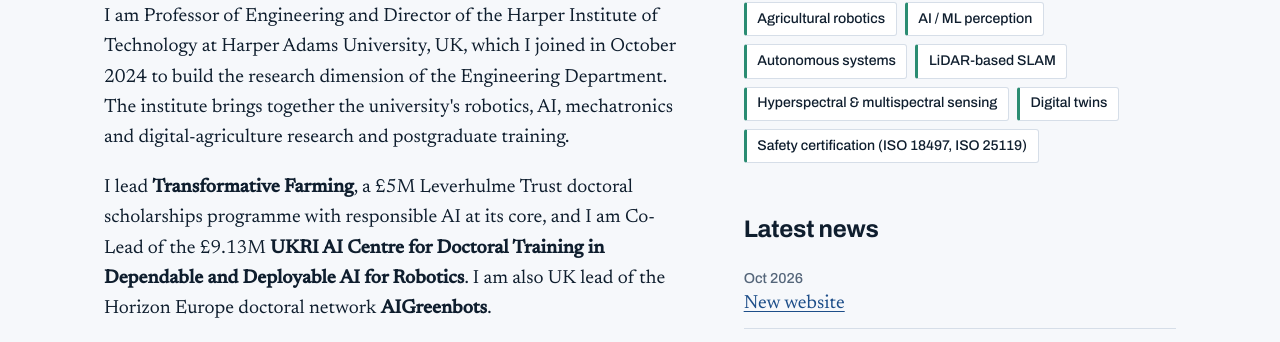
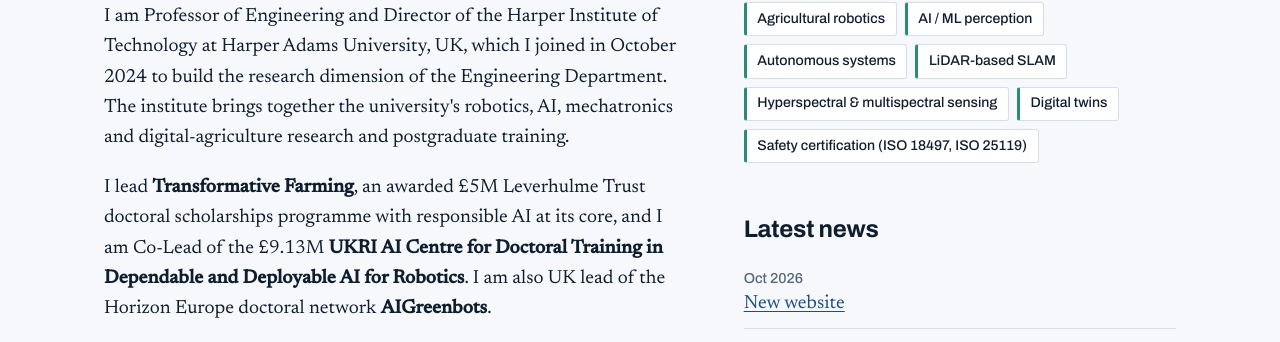
Before and after one commit to fauatcheein/fauatcheein, a Jekyll site: the page built from index.md, in a window 1280 px wide. Shown: the part 952-1294 px from the top of the page. Built offline with Jekyll 4.4.1, drawn with Linux system fonts in a browser that asks for light colours.

Commit message:
Update h-index (Scopus 36, Scholar 42) and mark Leverhulme programme as awarded
Co-Authored-By: Claude Opus 5.5 <noreply@anthropic.com>
Claude-Session: https://claude.ai/code/session_013vG8pAwPL2boRy86rjwP67

```diff
--- a/cv.html
+++ b/cv.html
@@ -37,7 +37,7 @@ intro: Engineer-scientist and research leader with a PhD in Control Systems Engi
 <h3>Strategic leadership in AI and robotics</h3>
 <ol class="cv-list">
   <li><span class="when">2024 – present</span><div><strong>Director, Harper Institute of Technology</strong><span>Institute-level executive lead for robotics, mechatronics, drones, AI and agri-tech economics research, postgraduate training and strategic partnerships. Sets the institute's research direction, external funding strategy and staffing plan, and represents the institute to university senior leadership and external funders.</span></div></li>
-  <li><span class="when">2025 – present</span><div><strong>Principal Investigator, Transformative Farming</strong><span>Leverhulme Trust Doctoral Scholarships programme (£5M) for a 24-scholar cohort at Harper Adams University, with compliant and responsible AI as a structural, cohort-wide training priority. Partners: Centre for Crop and Environmental Sciences and Centre for Social Science. Responsible for strategic design, governance, supervisory structure and the training curriculum in AI, autonomous systems, digital twins and data governance.</span></div></li>
+  <li><span class="when">2025 – present</span><div><strong>Principal Investigator, Transformative Farming</strong><span>Awarded Leverhulme Trust Doctoral Scholarships programme (£5M) for a 24-scholar cohort at Harper Adams University, with compliant and responsible AI as a structural, cohort-wide training priority. Partners: Centre for Crop and Environmental Sciences and Centre for Social Science. Responsible for strategic design, governance, supervisory structure and the training curriculum in AI, autonomous systems, digital twins and data governance.</span></div></li>
   <li><span class="when">2023 – 2032</span><div><strong>Co-Lead, UKRI AI Centre for Doctoral Training in Dependable and Deployable Artificial Intelligence for Robotics</strong><span>£9.13M national doctoral training centre; strategic responsibility for AI research direction, cohort recruitment and training design.</span></div></li>
   <li><span class="when">2024 – 2028</span><div><strong>Principal Investigator (UK), AIGreenbots</strong><span>European Commission Horizon doctoral network on artificial intelligence and sensor fusion for sustainable robotics in precision agriculture.</span></div></li>
 </ol>
@@ -57,7 +57,7 @@ intro: Engineer-scientist and research leader with a PhD in Control Systems Engi
   <thead><tr><th scope="col">Award</th><th scope="col">Role</th><th scope="col">Period</th><th scope="col" class="num">Amount</th></tr></thead>
   <tbody>
     <tr><td>UKRI AI Centre for Doctoral Training in Dependable and Deployable AI for Robotics</td><td>Co-Lead</td><td>2023 – 2032</td><td class="num">£9,129,953</td></tr>
-    <tr><td>Transformative Farming, Leverhulme Trust Doctoral Scholarships</td><td>PI</td><td>2025 –</td><td class="num">£5,000,000</td></tr>
+    <tr><td>Transformative Farming, Leverhulme Trust Doctoral Scholarships (awarded)</td><td>PI</td><td>2025 –</td><td class="num">£5,000,000</td></tr>
     <tr><td>Advanced Center in Electrical and Electronic Engineering (AC3E), BASAL FB0008</td><td>PI</td><td>2014 – 2019</td><td class="num">US$10,000,000 <span class="meta">centre total</span></td></tr>
     <tr><td>ANID ANILLO ACT210052</td><td>PI</td><td>2022 –</td><td class="num">US$800,000</td></tr>
     <tr><td>Innovate UK: Adopting Agri-Robotics to Optimise Sustainable Weed Management Practices, with industry</td><td>Lead PI</td><td>2023 –</td><td class="num">£280,000</td></tr>
--- a/index.md
+++ b/index.md
@@ -29,7 +29,7 @@ title: About
   <div>
     <h2>About</h2>
     <p>I am Professor of Engineering and Director of the Harper Institute of Technology at Harper Adams University, UK, which I joined in October 2024 to build the research dimension of the Engineering Department. The institute brings together the university's robotics, AI, mechatronics and digital-agriculture research and postgraduate training.</p>
-    <p>I lead <strong>Transformative Farming</strong>, a £5M Leverhulme Trust doctoral scholarships programme with responsible AI at its core, and I am Co-Lead of the £9.13M <strong>UKRI AI Centre for Doctoral Training in Dependable and Deployable AI for Robotics</strong>. I am also UK lead of the Horizon Europe doctoral network <strong>AIGreenbots</strong>.</p>
+    <p>I lead <strong>Transformative Farming</strong>, an awarded £5M Leverhulme Trust doctoral scholarships programme with responsible AI at its core, and I am Co-Lead of the £9.13M <strong>UKRI AI Centre for Doctoral Training in Dependable and Deployable AI for Robotics</strong>. I am also UK lead of the Horizon Europe doctoral network <strong>AIGreenbots</strong>.</p>
     <p>I trained as an electronics engineer at the National University of Tucumán and completed my MSc and PhD in Control Systems Engineering at the National University of San Juan, Argentina, with a thesis on mobile-robot SLAM. Before Harper Adams I was Associate Professor at Heriot-Watt University and the National Robotarium (2022–2024), and for over a decade a member of faculty at Universidad Técnica Federico Santa María (UTFSM), Chile, where I headed the PhD and MSc programmes. My career has taken me across Argentina, Chile, Spain, Brazil, Portugal and many other countries, and I collaborate widely across Europe, the Americas and Asia.</p>
     <p>I am a Fellow of the Institution of Agricultural Engineers and of the Royal Society of Biology, and a Senior Member of the IEEE. I serve as Associate Editor of the <em>Journal of Field Robotics</em>, <em>Computers and Electronics in Agriculture</em> and <em>Biosystems Engineering</em>, and Technical Editor of <em>IEEE/ASME Transactions on Mechatronics</em>.</p>
     <p><a href="{{ '/cv/' | relative_url }}">Read the full CV</a></p>
--- a/publications.html
+++ b/publications.html
@@ -3,7 +3,7 @@ layout: page
 title: Publications
 permalink: /publications/
 ---
-<p class="lead">179 articles in Web of Science-indexed journals since 2007, plus books, book chapters, conference papers and patents. 4,200+ citations; h-index 30 (Scopus) and 36 (Google Scholar). The complete record is on
+<p class="lead">179 articles in Web of Science-indexed journals since 2007, plus books, book chapters, conference papers and patents. 4,200+ citations; h-index 36 (Scopus) and 42 (Google Scholar). The complete record is on
 {% if site.links.scholar %}<a href="{{ site.links.scholar }}">Google Scholar</a>{% endif %}{% if site.links.orcid %} and <a href="{{ site.links.orcid }}">ORCID</a>{% endif %}.</p>
 
 <nav class="jump" aria-label="On this page">
```
